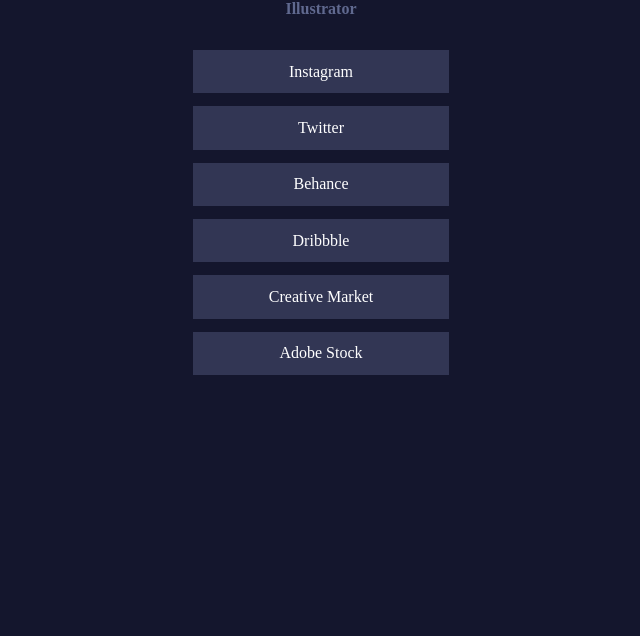
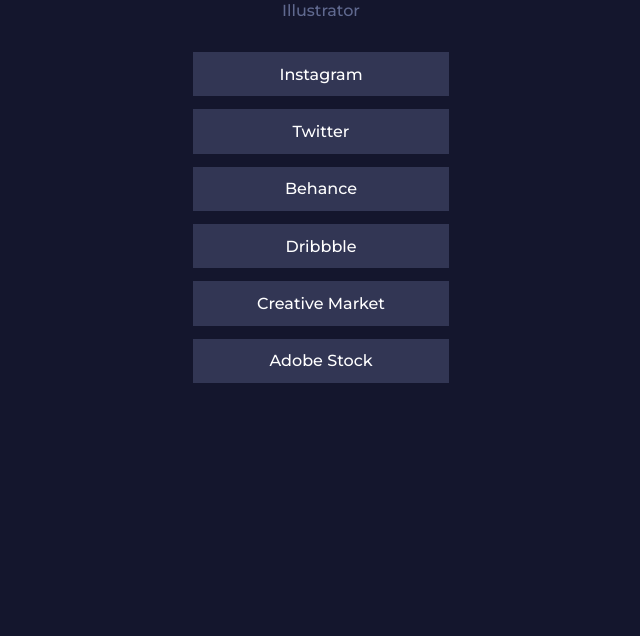
Before and after one commit to vandubovik/vandubovik.github.io, a plain HTML site: page docs/index.html in a window 1280 px wide. Shown: the part 164-800 px from the top of the page, without its empty margins (319-959 px from the left). Drawn offline with Linux system fonts and the light colour scheme.

Commit message:
Update index.html

```diff
--- a/docs/index.html
+++ b/docs/index.html
@@ -31,7 +31,7 @@
 uxYcimi7clgRNOKLEOFQGcy0XRuCxm3BMgD4D39Qyq1XhvRhAAAAAElFTkSuQmCC" rel="icon" type="image/x-icon" />
 </head>
 
-<link href="https://fonts.googleapis.com/css2?family=Montserrat:wght@300;400;600&display=swap" rel="stylesheet">
+<link href="https://fonts.googleapis.com/css2?family=Montserrat:wght@300;400;500;600&display=swap" rel="stylesheet">
 
 <style>
 
@@ -41,7 +41,7 @@
 
 
   p {
-    font-family:Montserrat;
+    font-family: 'Montserrat', sans-serif;
     color:#60698F;
     text-align: center;
     font-size: 5vw;
@@ -51,7 +51,8 @@
     transition: 0.3s;
   }
   h1 {
-    font-family:Montserrat SemiBold;
+    font-family: 'Montserrat', sans-serif;
+    font-weight: 600;
     color:#ffffff;
     text-align: center;
     font-size: 8vw;
@@ -60,7 +61,8 @@
     transition: 0.3s;
   }
   h2 {
-    font-family:Montserrat Light;
+    font-family: 'Montserrat', sans-serif;
+    font-weight: 500;
     color:#60698F;
     text-align: center;
     font-size: 5vw;
@@ -70,7 +72,8 @@
     transition: 0.3s;
   }
   a:link, a:visited {
-    font-family:Montserrat SemiBold;
+    font-family: 'Montserrat', sans-serif;
+    font-weight: 500;
     color:#ffffff;
     background-color: #323654;
     padding: 4vw;
```
